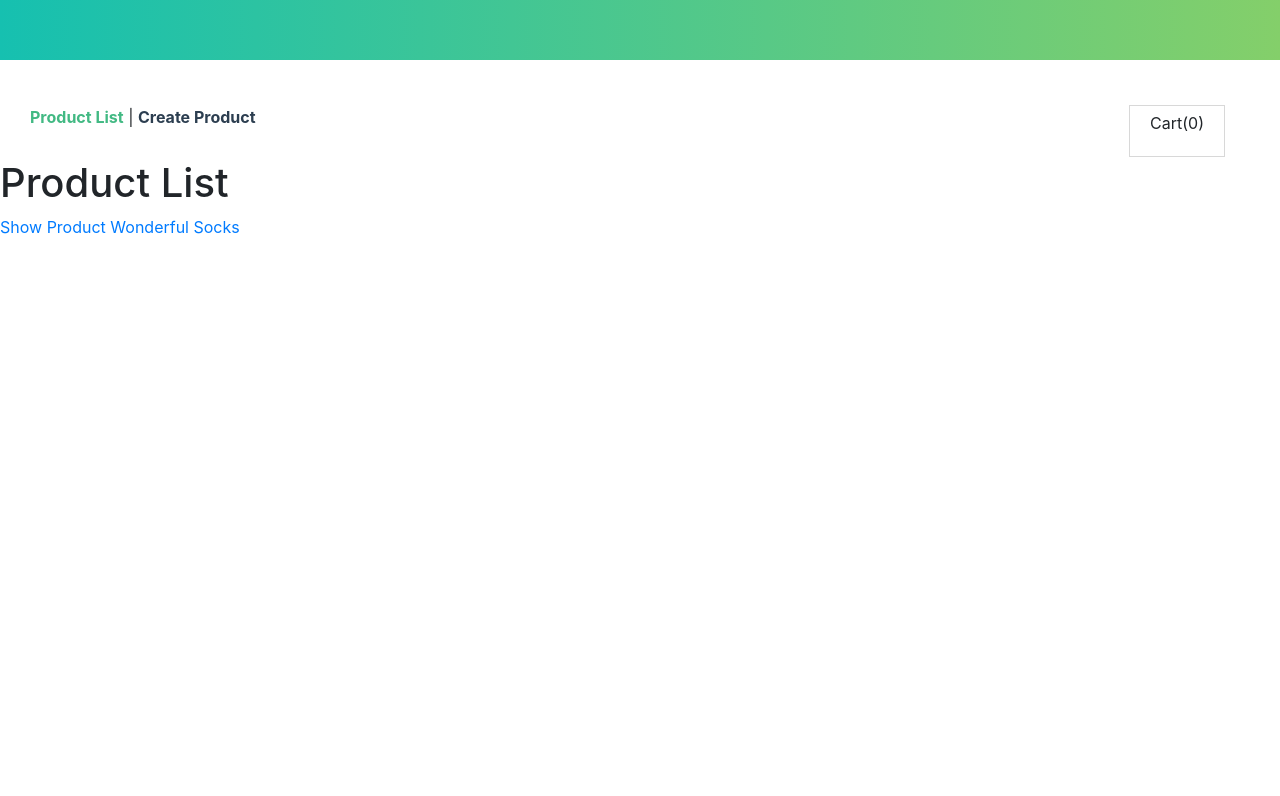
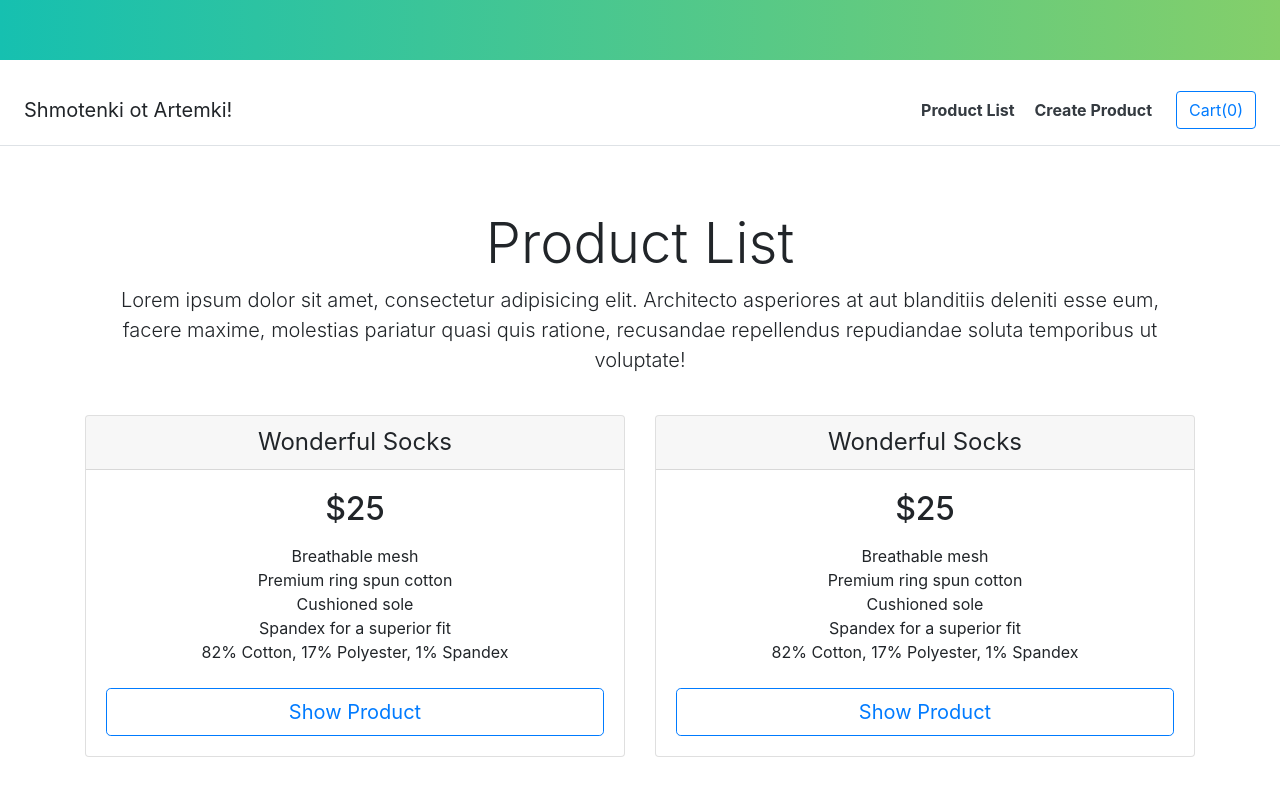
Before and after one commit to tzepart/intro-to-vue, a Vue app: page /product-list in a window 1280 px wide. Shown: the top 796 px of the page. Built offline with nearby package versions, Linux system fonts and the light colour scheme.

Commit message:
update Product List page

```diff
--- a/src/App.vue
+++ b/src/App.vue
@@ -1,11 +1,18 @@
 <template>
     <div id="app">
-        <div id="nav">
-            <router-link :to="{ name: 'product-list' }">Product List</router-link>
-            |
-            <router-link :to="{ name: 'product-create' }">Create Product</router-link>
-            <div class="cart">
-                <p>Cart({{ inCart.length }})</p>
+        <div id="nav"
+             class="d-flex flex-column flex-md-row align-items-center p-3 px-md-4 mb-3 bg-white border-bottom box-shadow">
+            <h5 class="my-0 mr-md-auto font-weight-normal">Shmotenki ot Artemki!</h5>
+            <nav class="my-2 my-md-0 mr-md-3">
+                <router-link class="p-2 text-dark" :to="{ name: 'product-list' }">
+                    Product List
+                </router-link>
+                <router-link class="p-2 text-dark" :to="{ name: 'product-create' }">
+                    Create Product
+                </router-link>
+            </nav>
+            <div class="btn btn-outline-primary">
+                <span>Cart({{ inCart.length }})</span>
             </div>
         </div>
         <router-view/>
--- a/src/views/ProductList.vue
+++ b/src/views/ProductList.vue
@@ -1,7 +1,55 @@
 <template>
-    <div>
-        <h1>Product List</h1>
-        <router-link :to="{ name: 'product-card', params: { code: 'wonderful-socks' } }">Show Product Wonderful Socks</router-link>
+    <div class="container">
+        <div class="pricing-header px-3 py-3 pt-md-5 pb-md-4 mx-auto text-center">
+            <h1 class="display-4">Product List</h1>
+            <p class="lead">
+                <span>
+                    Lorem ipsum dolor sit amet, consectetur adipisicing elit. Architecto asperiores at aut blanditiis
+                    deleniti esse eum, facere maxime, molestias pariatur quasi quis ratione, recusandae repellendus
+                    repudiandae soluta temporibus ut voluptate!
+                </span>
+            </p>
+        </div>
+        <div class="card-deck mb-3 text-center">
+            <div class="card mb-4 box-shadow">
+                <div class="card-header">
+                    <h4 class="my-0 font-weight-normal">Wonderful Socks</h4>
+                </div>
+                <div class="card-body">
+                    <h2 class="card-title pricing-card-title">$25</h2>
+                    <ul class="list-unstyled mt-3 mb-4">
+                        <li>Breathable mesh</li>
+                        <li>Premium ring spun cotton</li>
+                        <li>Cushioned sole</li>
+                        <li>Spandex for a superior fit</li>
+                        <li>82% Cotton, 17% Polyester, 1% Spandex</li>
+                    </ul>
+                    <router-link class="btn btn-lg btn-block btn-outline-primary"
+                                 :to="{ name: 'product-card', params: { code: 'wonderful-socks' } }">
+                        Show Product
+                    </router-link>
+                </div>
+            </div>
+            <div class="card mb-4 box-shadow">
+                <div class="card-header">
+                    <h4 class="my-0 font-weight-normal">Wonderful Socks</h4>
+                </div>
+                <div class="card-body">
+                    <h2 class="card-title pricing-card-title">$25</h2>
+                    <ul class="list-unstyled mt-3 mb-4">
+                        <li>Breathable mesh</li>
+                        <li>Premium ring spun cotton</li>
+                        <li>Cushioned sole</li>
+                        <li>Spandex for a superior fit</li>
+                        <li>82% Cotton, 17% Polyester, 1% Spandex</li>
+                    </ul>
+                    <router-link class="btn btn-lg btn-block btn-outline-primary"
+                                 :to="{ name: 'product-card', params: { code: 'wonderful-socks' } }">
+                        Show Product
+                    </router-link>
+                </div>
+            </div>
+        </div>
     </div>
 </template>
 
```
